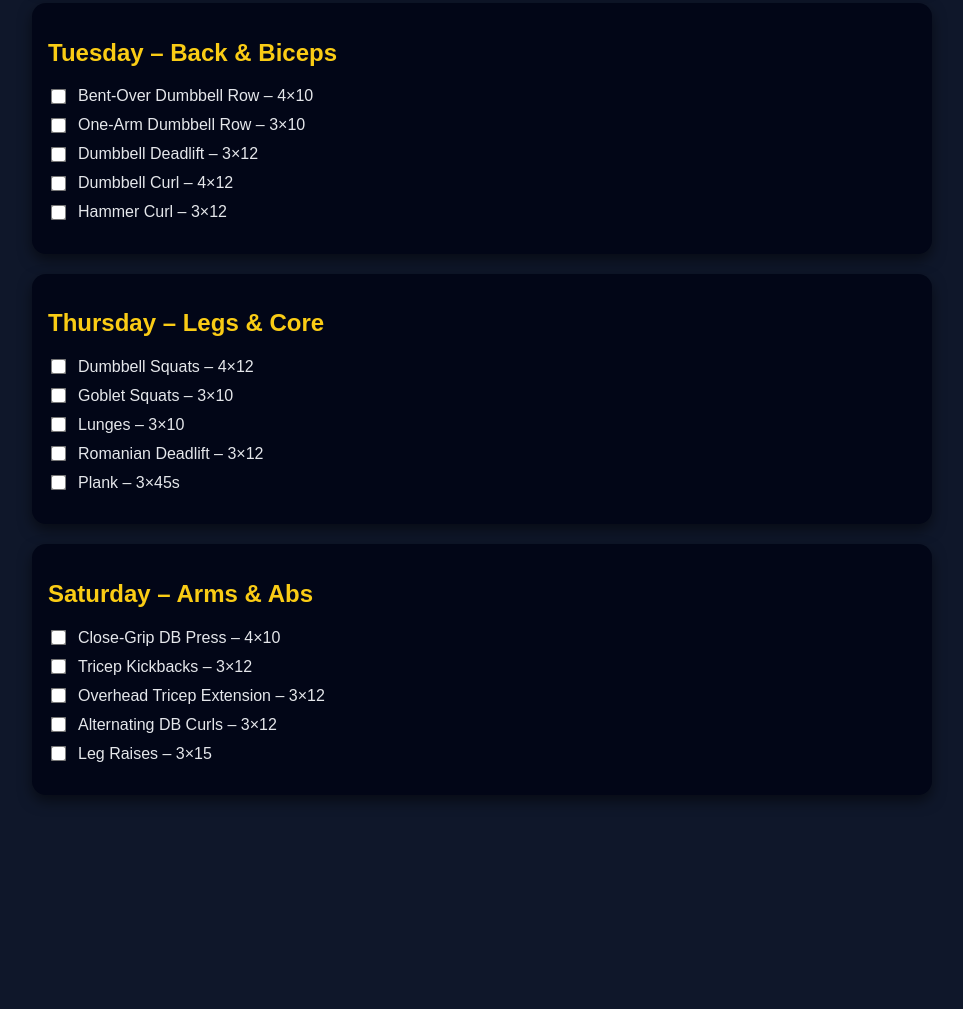
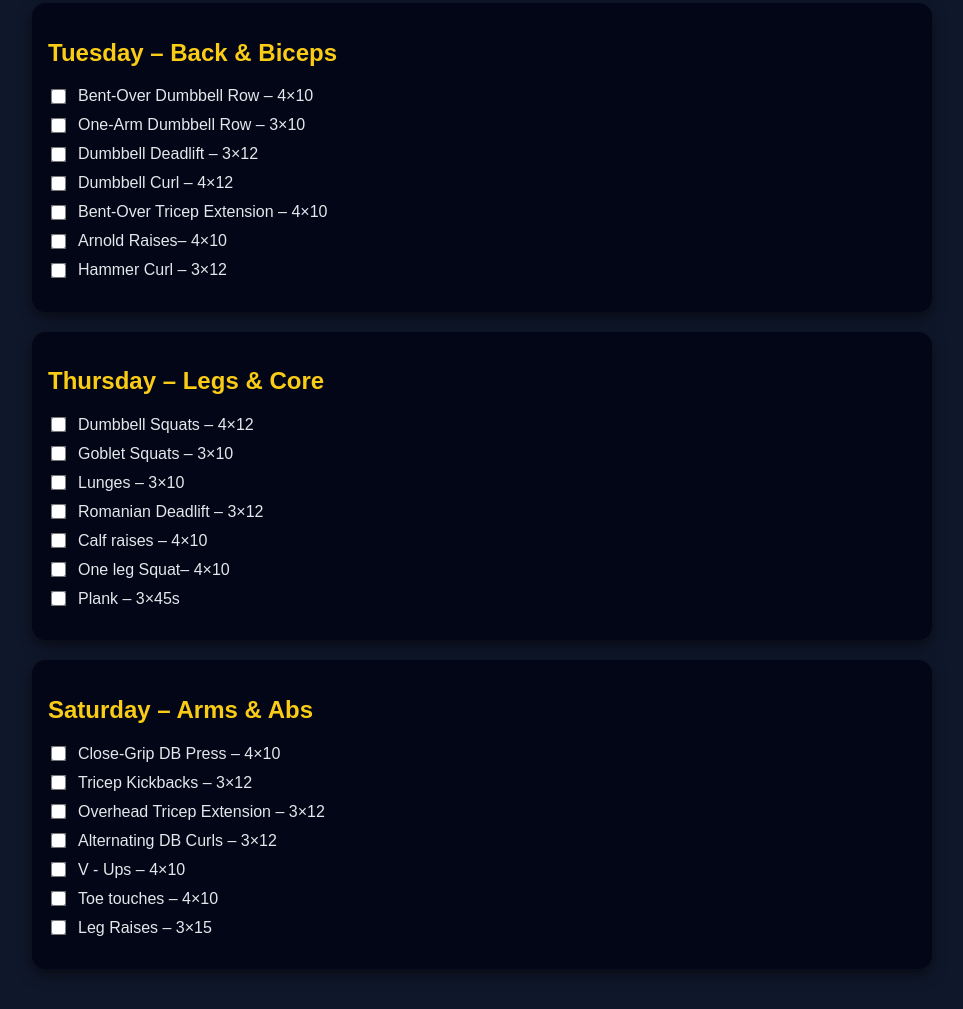
Before and after one commit to sanyangmodou692-afk/Ml_sanyang-, a plain HTML site: page index.html in a window 1280 px wide. Shown: the part 573-1582 px from the top of the page, without its empty margins (158-1121 px from the left). Before the commit the page ends 1408 px from the top, so only its background shows below. Drawn offline with Linux system fonts and the light colour scheme.

Commit message:
Update index.html

```diff
--- a/index.html
+++ b/index.html
@@ -43,6 +43,8 @@
         <li><input type="checkbox"> One-Arm Dumbbell Row – 3×10</li>
         <li><input type="checkbox"> Dumbbell Deadlift – 3×12</li>
         <li><input type="checkbox"> Dumbbell Curl – 4×12</li>
+        <li><input type="checkbox"> Bent-Over Tricep Extension – 4×10</li>
+        <li><input type="checkbox"> Arnold Raises– 4×10</li>
         <li><input type="checkbox"> Hammer Curl – 3×12</li>
       </ul>
     </section>
@@ -55,6 +57,8 @@
         <li><input type="checkbox"> Goblet Squats – 3×10</li>
         <li><input type="checkbox"> Lunges – 3×10</li>
         <li><input type="checkbox"> Romanian Deadlift – 3×12</li>
+        <li><input type="checkbox"> Calf raises – 4×10</li>
+        <li><input type="checkbox"> One leg Squat– 4×10</li>
         <li><input type="checkbox"> Plank – 3×45s</li>
       </ul>
     </section>
@@ -67,6 +71,8 @@
         <li><input type="checkbox"> Tricep Kickbacks – 3×12</li>
         <li><input type="checkbox"> Overhead Tricep Extension – 3×12</li>
         <li><input type="checkbox"> Alternating DB Curls – 3×12</li>
+        <li><input type="checkbox"> V - Ups – 4×10</li>
+        <li><input type="checkbox"> Toe touches – 4×10</li>
         <li><input type="checkbox"> Leg Raises – 3×15</li>
       </ul>
     </section>
```
